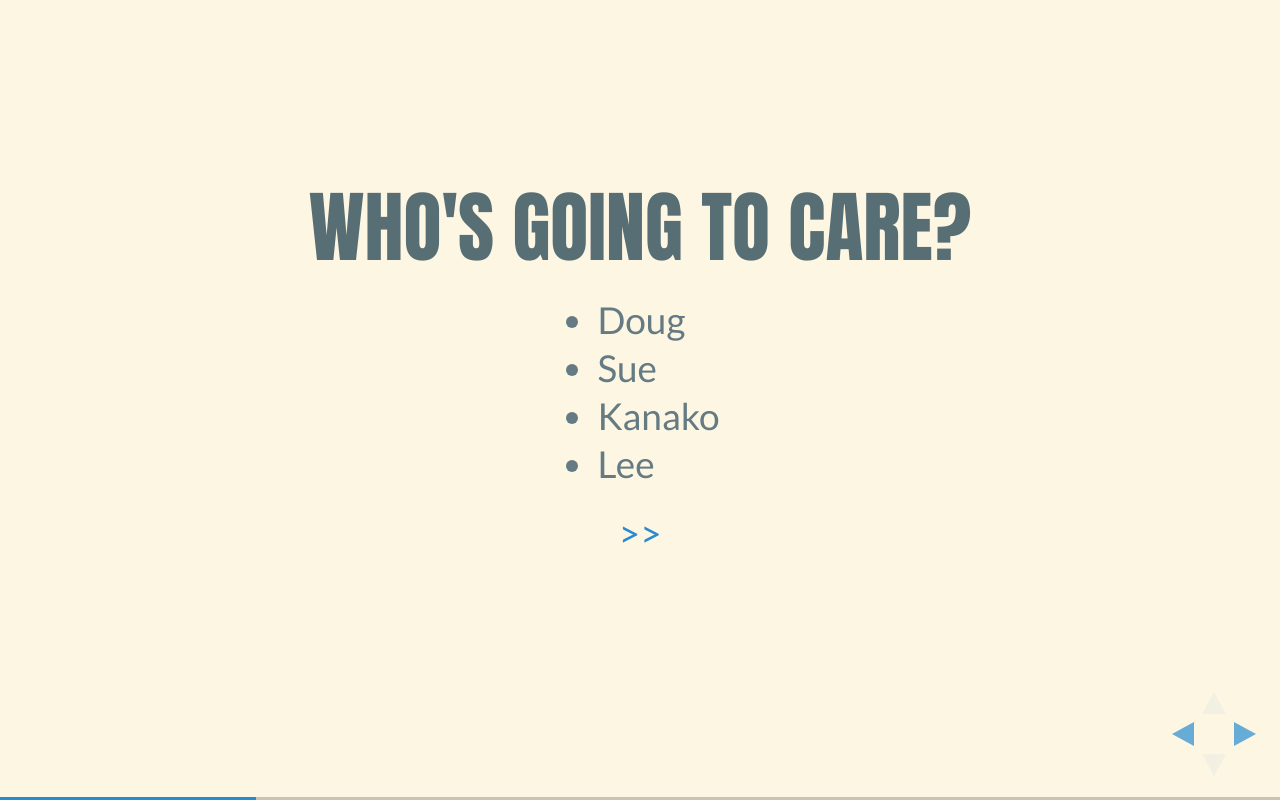
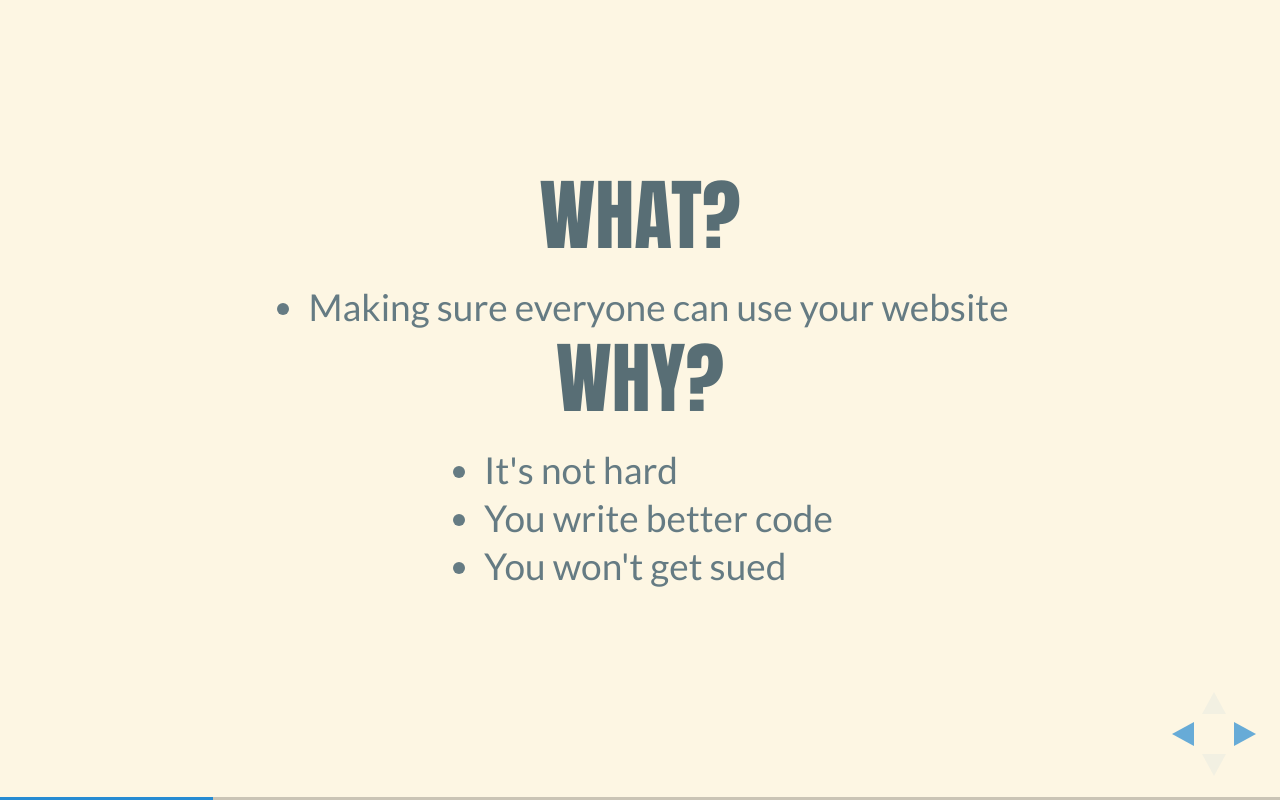
Before and after one commit to binary-koan/a11y-slides, a plain HTML site: page index.html in a window 1280 px wide. Both pictures are taken after a click on the button 1251 px from the left and 734 px from the top of the page. Drawn offline with Linux system fonts and the light colour scheme; a web font is replaced by a local one.

Commit message:
Add What and Why; improve personas

```diff
--- a/index.html
+++ b/index.html
@@ -23,17 +23,27 @@
         <div class="reveal">
             <div class="slides">
                 <section>
-                  <h1>Accessibility techniques</h1>
+                  <h1>Web accessibility</h1>
+                  <p>It's a good thing, y'all.</p>
+                </section>
+                <section>
+                  <h2>What?</h2>
+                  <ul><li>Making sure everyone can use your website</li></ul>
+                  <h2>Why?</h2>
+                  <ul>
+                    <li>It's not hard</li>
+                    <li>You write better code</li>
+                    <li>You won't get sued</li>
+                  </ul>
                 </section>
                 <section>
                   <h2>Who's going to care?</h2>
                   <ul>
-                    <li>Doug</li>
-                    <li>Sue</li>
-                    <li>Kanako</li>
-                    <li>Lee</li>
+                    <li><strong>Doug</strong> &mdash; War veteran; blurry vision and shaky hands</li>
+                    <li><strong>Kanako</strong> &mdash; Student; blind since childhood</li>
+                    <li><strong>Michelle</strong> &mdash; News site editor; chronic fatigue</li>
+                    <li><strong>Rajeev</strong> &mdash; Programmer; keyboard fanatic</li>
                   </ul>
-                  <p><a href="#" class="navigate-right">&gt;&gt;</a></p>
                 </section>
                 <section>
                   <h2>The mightiest tool</h2>
```
